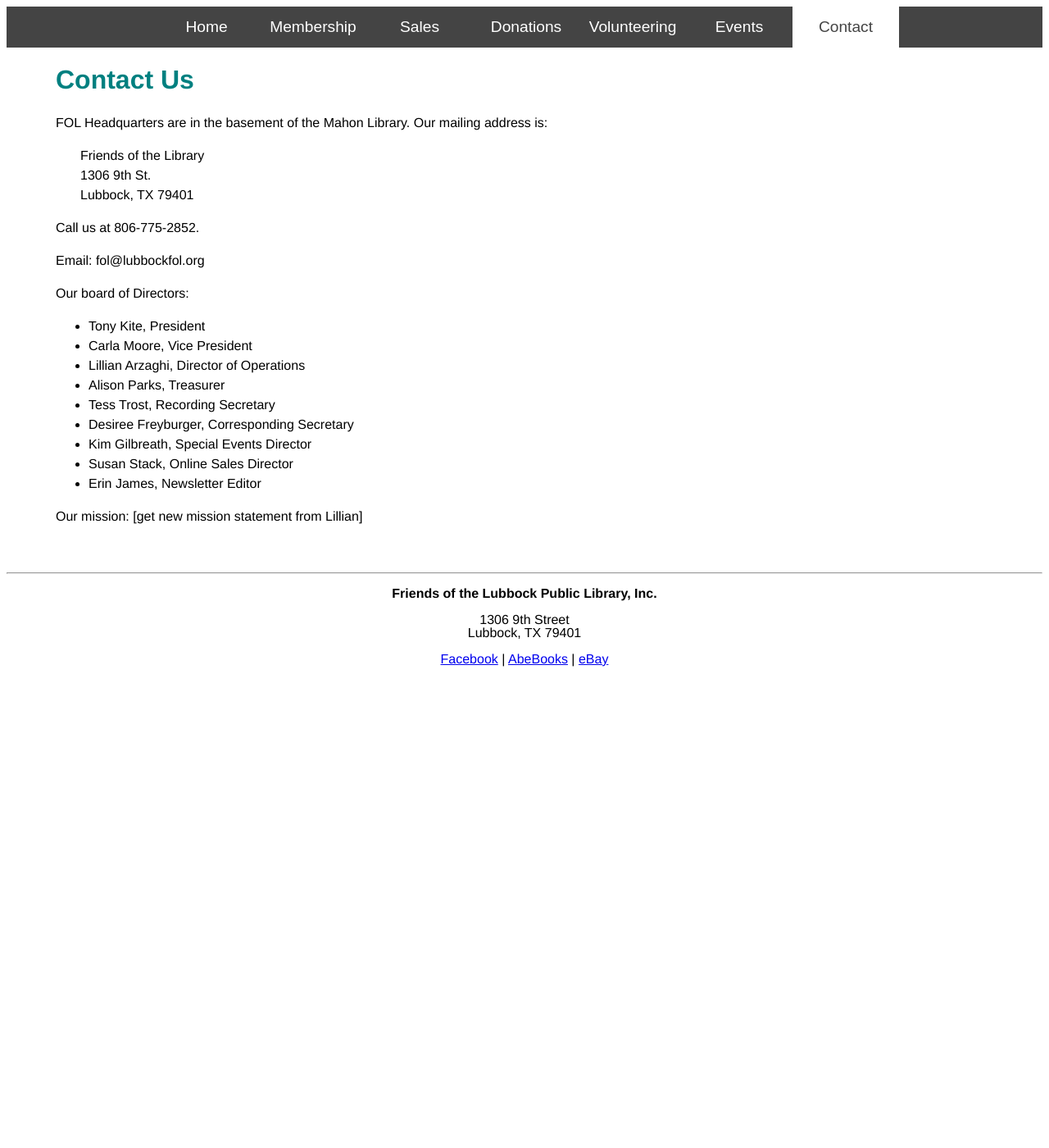
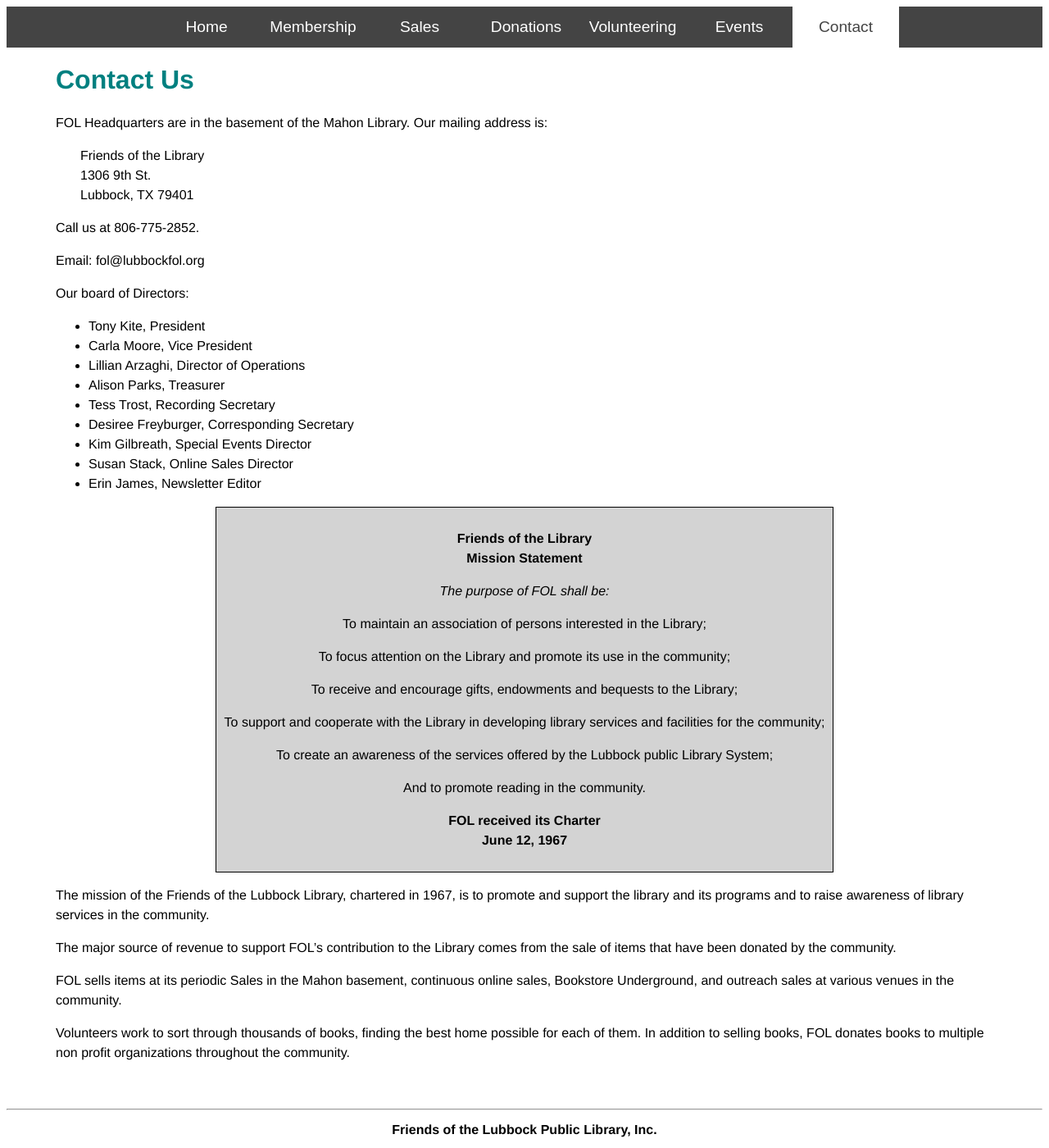
Before and after one commit to lubbockfol/lubbockfol.github.io, a Jekyll site: the page contact.html, which Jekyll copies as it is, in a window 1280 px wide and 1400 px high. Shown: the whole window at 82% size. Built offline with Jekyll 4.4.1, drawn with Linux system fonts in a browser that asks for light colours.

Commit message:
Add files via upload

```diff
--- a/contact.html
+++ b/contact.html
@@ -46,7 +46,31 @@ Lubbock, TX 79401</p>
 	<li>Erin James, Newsletter Editor</li>
 </ul>
 
-<p>Our mission: [get new mission statement from Lillian]</p>
+<div align="center">
+<table style=" border: 1px solid black; white-space: nowrap;" cellspacing="0" cellpadding="10" role="presentation">
+<tbody>
+<tr align="center" style="background-color: lightgray;">
+<td><p><strong>Friends of the Library<br />
+	Mission Statement</strong></p>
+
+	<p><em>The purpose of FOL shall be:</em></p>
+	<p>To maintain an association of persons interested in the Library;</p>
+	<p>To focus attention on the Library and promote its use in the community;</p>
+	<p>To receive and encourage gifts, endowments and bequests to the Library;</p>
+	<p>To support and cooperate with the Library in developing library services and facilities for the community;</p>
+	<p>To create an awareness of the services offered by the Lubbock public Library System;</p>
+	<p>And to promote reading in the community.</p>
+	<p><strong>FOL received its Charter<br />
+		June 12, 1967</strong></p></td>
+</tr>
+</tbody>
+</table>
+</div>
+
+<p>The mission of the Friends of the Lubbock Library, chartered in 1967, is to promote and support the library and its programs and to raise awareness of library services in the community.</p>
+<p>The major source of revenue to support FOL’s contribution to the Library comes from the sale of items that have been donated by the community.</p>
+<p>FOL sells items at its periodic Sales in the Mahon basement, continuous online sales, Bookstore Underground, and outreach sales at various venues in the community.</p>
+<p>Volunteers work to sort through thousands of books, finding the best home possible for each of them.  In addition to selling books, FOL donates books to multiple non profit organizations throughout the community.</p>
 <p>&nbsp;</p>
 
 </div>
```
